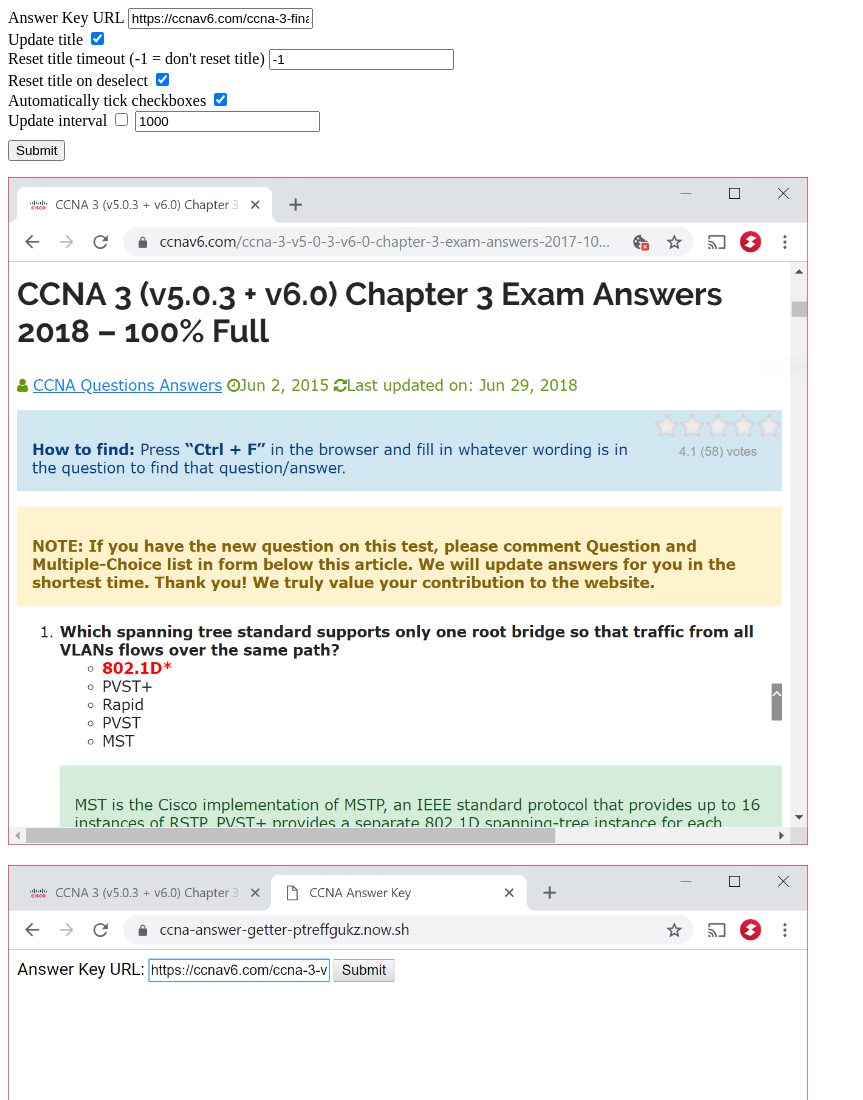
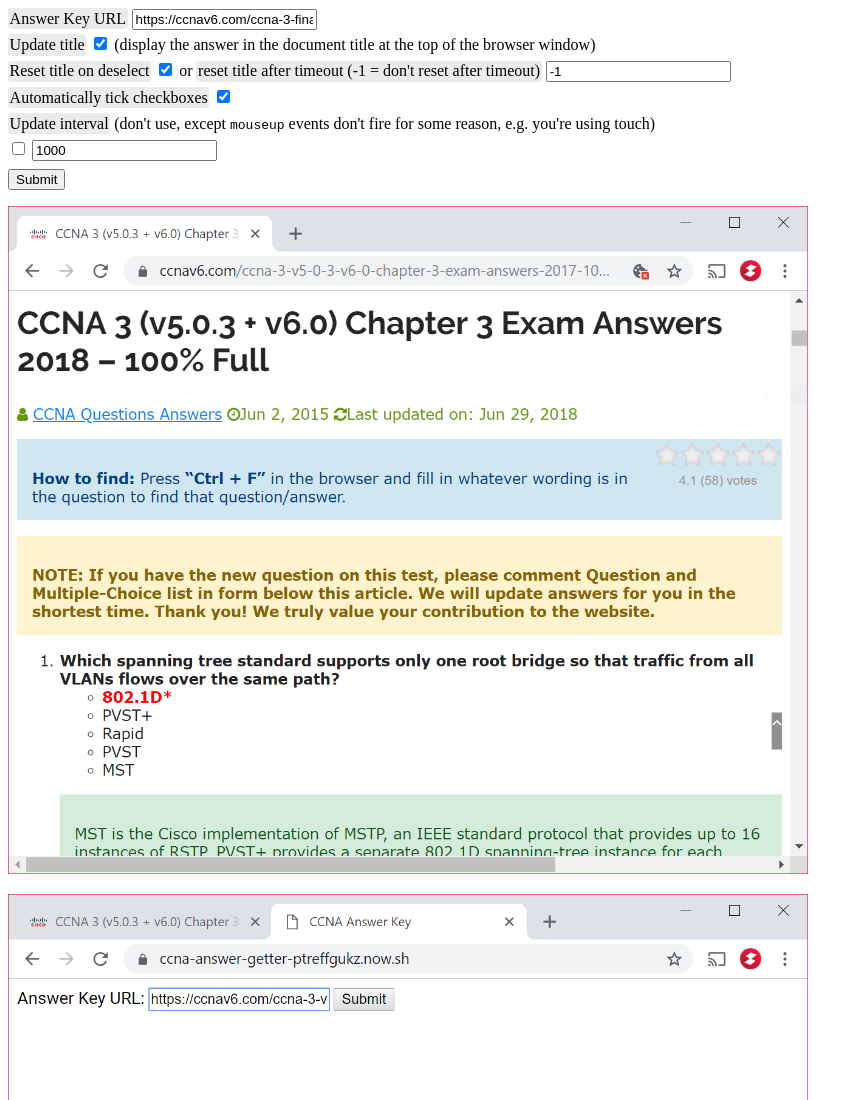
Before and after one commit to sk22/ccna-answer-getter, a website: page index.html in a window 1280 px wide. Shown: the top 1100 px of the page, without its empty margins (0-863 px from the left). Drawn offline with Linux system fonts and the light colour scheme.

Commit message:
pimp index.html

```diff
--- a/index.html
+++ b/index.html
@@ -14,6 +14,13 @@
     .submit {
       margin-top: 0.5rem;
     }
+    label {
+      display: inline-block;
+      background: rgba(0, 0, 0, 0.08);
+      padding: 0.1rem;
+      margin-bottom: 0.3rem;
+      border-radius: 0.2rem;
+    }
   </style>
 </head>
   <body>
@@ -23,17 +30,20 @@
       <br>
       <label for="update_title">Update title</label>
       <input type="checkbox" name="update_title" id="update_title" checked>
-      <br>
-      <label for="reset_title_timeout">Reset title timeout (-1 = don't reset title)</label>
-      <input type="number" name="reset_title_timeout" id="reset_title_timeout" value="-1">
+      (display the answer in the document title at the top of the browser window)
       <br>
       <label for="reset_title_on_deselect">Reset title on deselect</label>
       <input type="checkbox" name="reset_title_on_deselect" id="reset_title_on_deselect" checked>
+      or
+      <label for="reset_title_timeout">reset title after timeout (-1 = don't reset after timeout)</label>
+      <input type="number" name="reset_title_timeout" id="reset_title_timeout" value="-1">
       <br>
       <label for="auto_checkboxes">Automatically tick checkboxes</label>
       <input type="checkbox" name="auto_checkboxes" id="auto_checkboxes" checked>
       <br>
-      <label for="use_interval">Update interval</label>
+      <label for="use_interval">Update interval</label> (don't use, except
+      <code>mouseup</code> events don't fire for some reason, e.g. you're using
+      touch)<br>
       <input type="checkbox" name="use_interval" id="use_interval">
       <input type="number" name="update_interval" id="update_interval" value="1000">
       <br>
```
